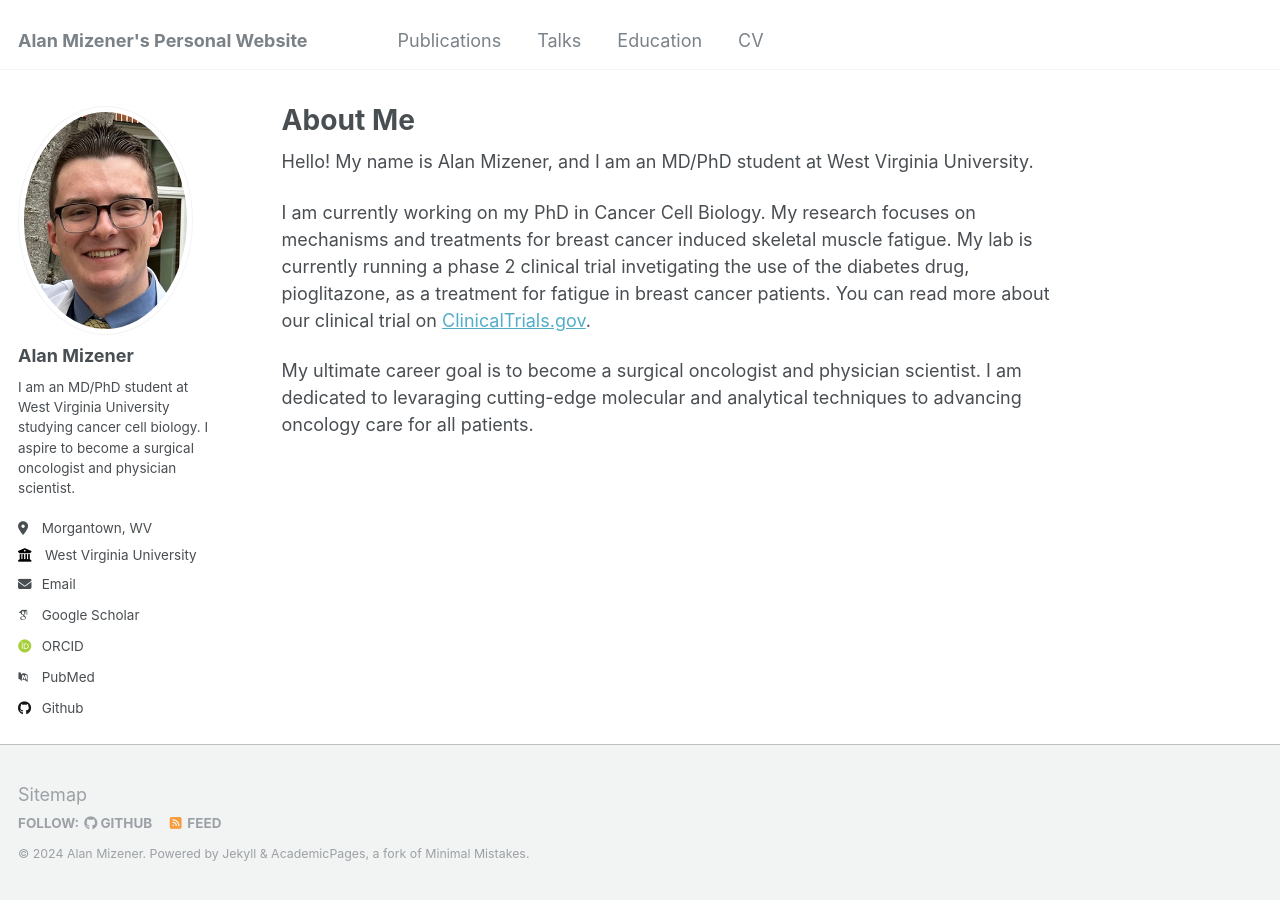
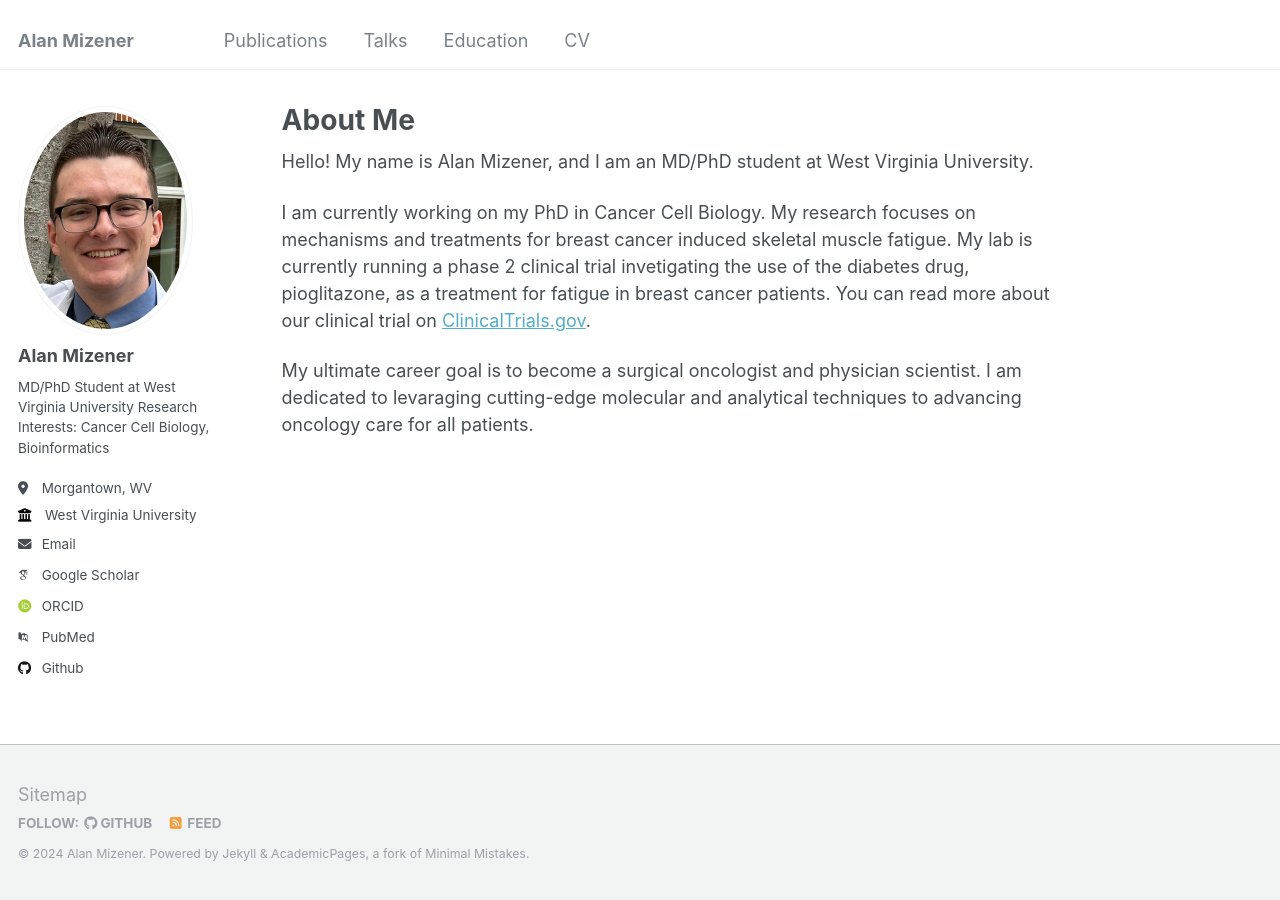
Before and after one commit to admizener/admizener.github.io, a Jekyll site: the page built from _pages/about.md, in a window 1280 px wide. Built offline with Jekyll 4.4.1, drawn with Linux system fonts in a browser that asks for light colours; some web fonts are replaced.

Commit message:
Updated Bio.

```diff
--- a/_config.yml
+++ b/_config.yml
@@ -8,7 +8,7 @@
 
 # Basic Site Settings
 locale                   : "en-US"
-title                    : "Alan Mizener's Personal Website"
+title                    : "Alan Mizener"
 title_separator          : "-"
 name                     : &name "Alan Mizener"
 description              : &description "MD/PhD Student at West Virginia University"
@@ -24,7 +24,7 @@ author:
   avatar           : "Alan_Mizener.jpeg"
   name             : "Alan Mizener"
   pronouns         : #"he/him"
-  bio              : "I am an MD/PhD student at West Virginia University studying cancer cell biology. I aspire to become a surgical oncologist and physician scientist."
+  bio              : "MD/PhD Student at West Virginia University\nResearch Interests: Cancer Cell Biology, Bioinformatics"
   location         : "Morgantown, WV"
   employer         : "West Virginia University"
   uri              : # URL
```
